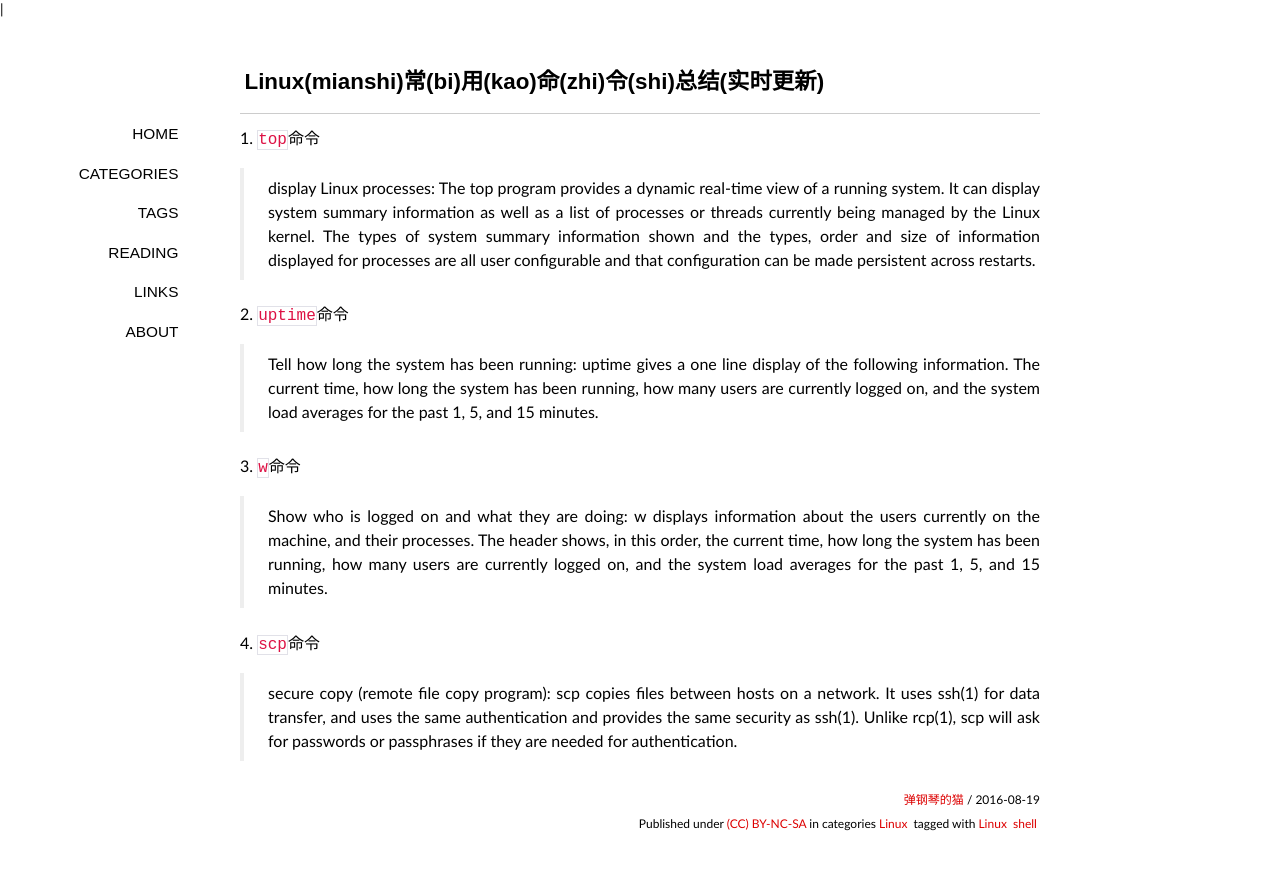
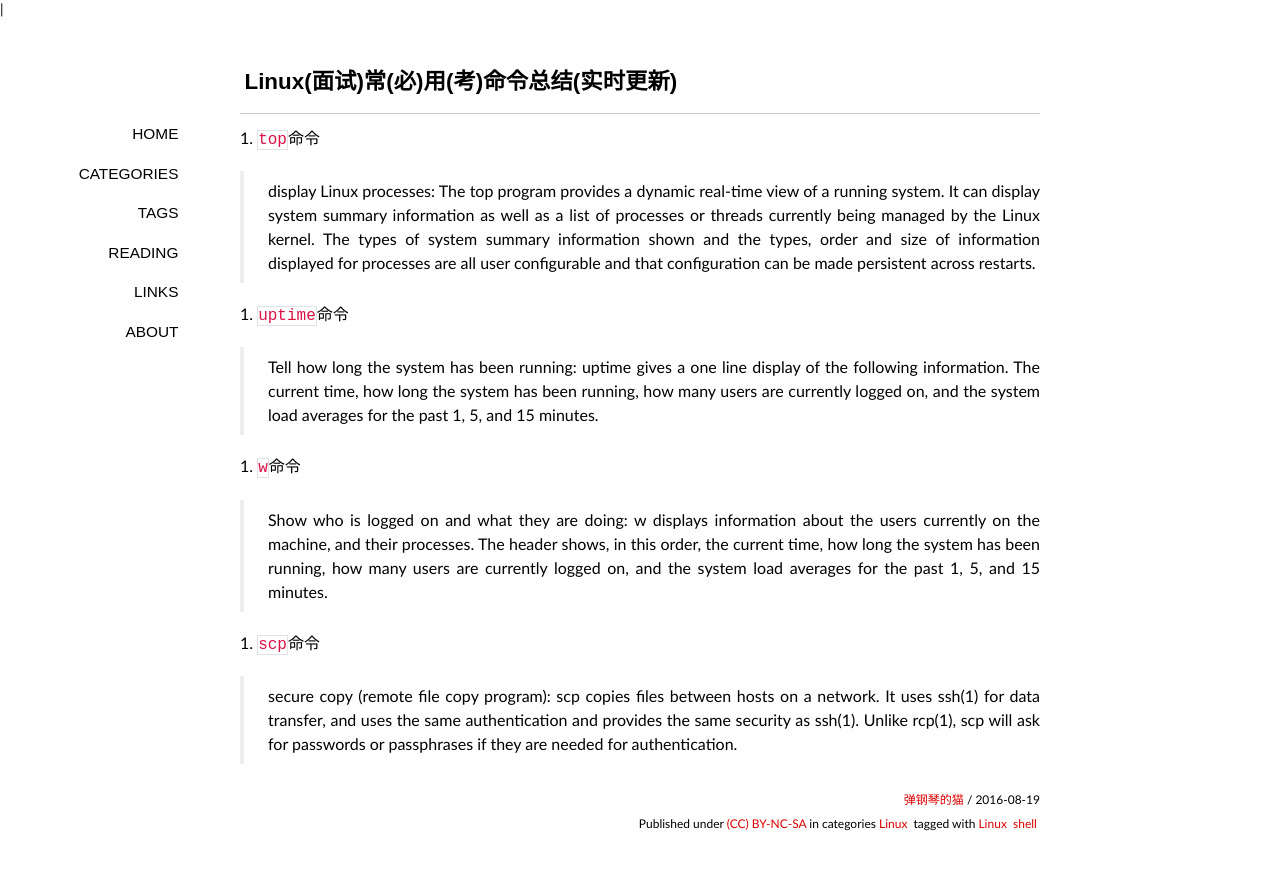
Before and after one commit to PianoCat/PianoCat.github.io, a Jekyll site: the page built from _posts/2016-08-19-Linux(mianshi)常(bi)用(kao)命(zhi)令(shi)总结.md, in a window 1280 px wide. Shown: the top 870 px of the page. Built offline with Jekyll 4.4.1, drawn with Linux system fonts in a browser that asks for light colours; some web fonts are replaced; comment, search, counter and statistics services are not loaded.

Commit message:
change style

```diff
--- a/_posts/2016-08-19-Linux(mianshi)常(bi)用(kao)命(zhi)令(shi)总结.md
+++ b/_posts/2016-08-19-Linux(mianshi)常(bi)用(kao)命(zhi)令(shi)总结.md
@@ -1,15 +1,22 @@
 ---
 layout: post
-title: Linux(mianshi)常(bi)用(kao)命(zhi)令(shi)总结(实时更新)
+title: Linux(面试)常(必)用(考)命令总结(实时更新)
 category: Linux
 tags: [Linux, shell]
 ---
 
 1. `top`命令
+
 > display Linux processes: The  top program provides a dynamic real-time view of a running system.  It can display system summary information as well as a list of processes or threads currently being managed by the Linux kernel.  The types of  system summary information shown and the types, order and size of information displayed for processes are all user configurable and that configuration can be made persistent across restarts.
+
 2. `uptime`命令
+
 > Tell how long the system has been running: uptime  gives  a one line display of the following information.  The current time, how long the system has been running, how many users are currently logged on, and the system load averages for the past 1, 5,  and  15  minutes.
+
 3. `w`命令
+
 > Show who is logged on and what they are doing: w  displays  information  about  the users currently on the machine, and their processes.  The header shows, in this order, the current time, how long the system has been running, how many users are currently logged on, and the system load averages for the past 1, 5, and 15 minutes.
+
 4. `scp`命令
+
 > secure copy (remote file copy program): scp copies files between hosts on a network.  It uses ssh(1) for data transfer, and uses the same authentication and provides the same security as ssh(1).  Unlike rcp(1), scp will ask for passwords or passphrases if they are needed for authentication.
```
